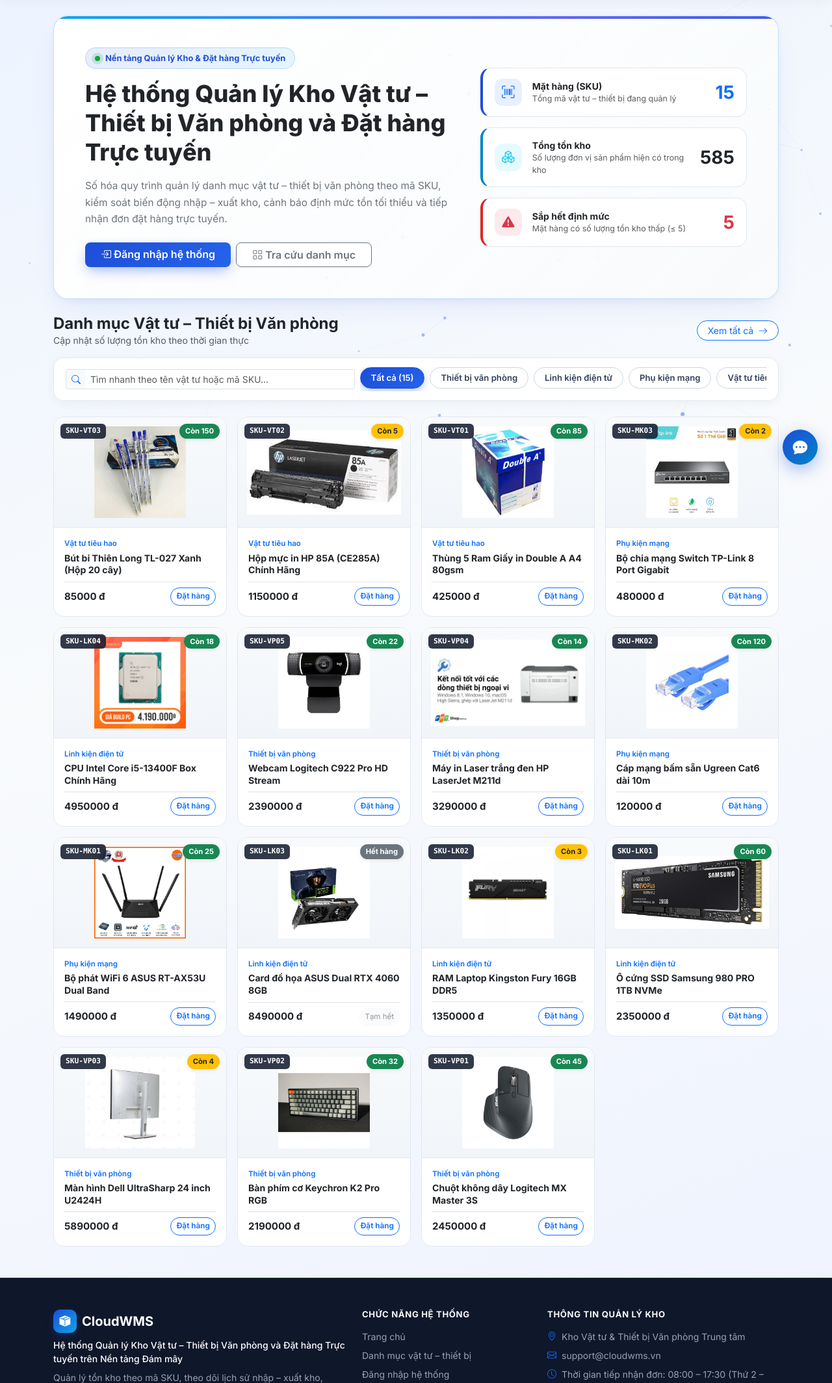
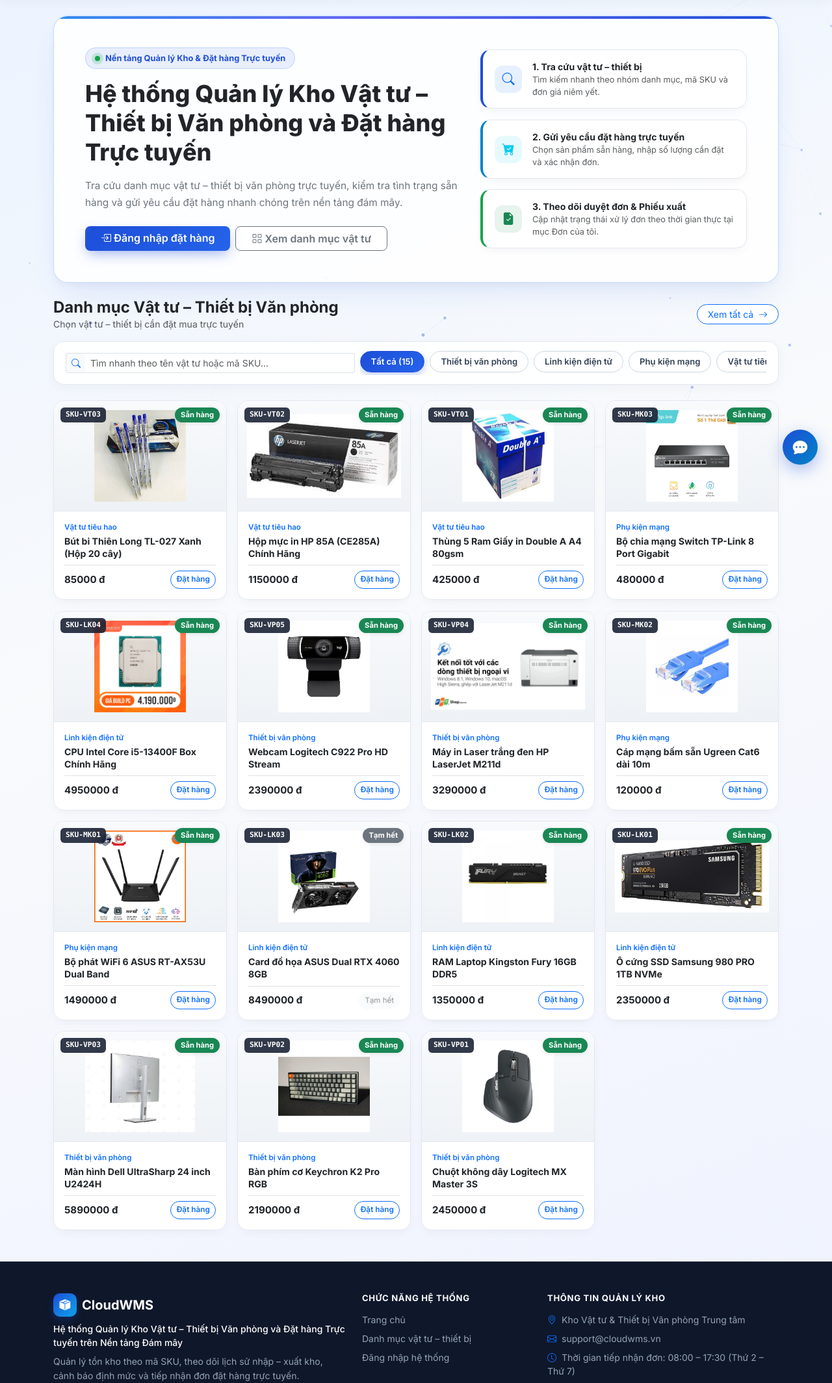
Before and after one commit to dtc235200292-star/cloudwms-nhom10, a Django app: page / in a window 1280 px wide. Shown: the part 63-2191 px from the top of the page at 65% size. Run offline with Django 4.2, Linux system fonts and the light colour scheme; data comes from the database, SQL or seed files in the repository.

Commit message:
Update home.html

```diff
--- a/NHOM10/warehouse_full-master/warehouse_full-master/templates/inventory/home.html
+++ b/NHOM10/warehouse_full-master/warehouse_full-master/templates/inventory/home.html
@@ -4,12 +4,14 @@
 
 {% block extra_css %}
 <style>
-    /* Hero Banner tập trung thông tin đề tài + hiệu ứng ánh sáng viền */
+    /* Khối trung tâm 3D Glassmorphism */
     .hero-focus-panel {
-        background: linear-gradient(135deg, rgba(255, 255, 255, 0.96) 0%, rgba(248, 250, 252, 0.92) 100%);
-        border: 1px solid rgba(191, 219, 254, 0.9);
+        background: rgba(255, 255, 255, 0.86);
+        backdrop-filter: blur(18px);
+        -webkit-backdrop-filter: blur(18px);
+        border: 1px solid rgba(191, 219, 254, 0.95);
         border-radius: 22px;
-        box-shadow: 0 20px 45px -15px rgba(29, 78, 216, 0.12), 0 4px 12px rgba(15, 23, 42, 0.04);
+        box-shadow: 0 22px 48px -16px rgba(29, 78, 216, 0.14), 0 4px 14px rgba(15, 23, 42, 0.04);
         position: relative;
         overflow: hidden;
     }
@@ -22,7 +24,7 @@
         height: 4px;
         background: linear-gradient(90deg, #1D4ED8, #0EA5E9, #6366F1, #1D4ED8);
         background-size: 200% 100%;
-        animation: gradientFlow 5s linear infinite;
+        animation: gradientFlow 4.5s linear infinite;
     }
     @keyframes gradientFlow {
         0% { background-position: 0% 50%; }
@@ -33,7 +35,7 @@
         display: inline-flex;
         align-items: center;
         gap: 8px;
-        background: linear-gradient(90deg, rgba(29, 78, 216, 0.1), rgba(14, 165, 233, 0.1));
+        background: rgba(29, 78, 216, 0.09);
         border: 1px solid rgba(59, 130, 246, 0.25);
         color: #1D4ED8;
         padding: 6px 14px;
@@ -55,7 +57,7 @@
         100% { box-shadow: 0 0 0 0 rgba(22, 163, 74, 0); }
     }
 
-    /* Nút bấm chính có hiệu ứng ánh sáng lướt (Shimmer) */
+    /* Nút bấm hiệu ứng ánh sáng lướt */
     .btn-shimmer {
         position: relative;
         overflow: hidden;
@@ -66,7 +68,7 @@
     }
     .btn-shimmer:hover {
         transform: translateY(-2px);
-        box-shadow: 0 12px 26px -4px rgba(29, 78, 216, 0.52);
+        box-shadow: 0 12px 26px -4px rgba(29, 78, 216, 0.55);
     }
     .btn-shimmer::after {
         content: "";
@@ -75,32 +77,38 @@
         left: -100%;
         width: 60%;
         height: 100%;
-        background: linear-gradient(90deg, transparent, rgba(255, 255, 255, 0.28), transparent);
+        background: linear-gradient(90deg, transparent, rgba(255, 255, 255, 0.3), transparent);
         transform: skewX(-20deg);
-        animation: shimmerMove 3.5s infinite;
+        animation: shimmerMove 3.2s infinite;
     }
     @keyframes shimmerMove {
         0% { left: -100%; }
         45%, 100% { left: 160%; }
     }
 
-    /* 3 Thẻ chỉ số KPI nổi khối tương tác */
+    /* Hiệu ứng thẻ 3D Perspective Tilt */
+    .tilt-3d-card {
+        transform-style: preserve-3d;
+        will-change: transform;
+        transition: transform 0.18s ease-out, box-shadow 0.25s ease, border-color 0.25s ease;
+    }
+
     .kpi-spotlight {
-        background: #FFFFFF;
+        background: rgba(255, 255, 255, 0.95);
         border: 1px solid #E2E8F0;
         border-radius: 16px;
-        padding: 16px 18px;
+        padding: 15px 18px;
         height: 100%;
-        position: relative;
-        transition: all 0.25s cubic-bezier(0.22, 1, 0.36, 1);
+        box-shadow: 0 6px 18px -6px rgba(15, 23, 42, 0.07);
     }
     .kpi-spotlight:hover {
-        transform: translateY(-4px);
-        box-shadow: 0 14px 28px -8px rgba(15, 23, 42, 0.12);
+        border-color: #93C5FD;
+        box-shadow: 0 16px 32px -8px rgba(29, 78, 216, 0.15);
     }
     .kpi-blue { border-left: 4px solid #1D4ED8; }
     .kpi-cyan { border-left: 4px solid #0284C7; }
     .kpi-red  { border-left: 4px solid #DC2626; }
+    .kpi-green { border-left: 4px solid #16A34A; }
 
     .kpi-icon-box {
         width: 42px;
@@ -115,8 +123,8 @@
 
     /* Thanh tìm kiếm & lọc danh mục */
     .filter-bar-card {
-        background: rgba(255, 255, 255, 0.92);
-        backdrop-filter: blur(10px);
+        background: rgba(255, 255, 255, 0.9);
+        backdrop-filter: blur(12px);
         border: 1px solid #E2E8F0;
         border-radius: 16px;
         padding: 14px 18px;
@@ -145,25 +153,24 @@
         box-shadow: 0 4px 12px rgba(29, 78, 216, 0.28);
     }
 
-    /* Thẻ sản phẩm có hiệu ứng zoom ảnh & nổi khối */
+    /* Thẻ sản phẩm 3D */
     .product-pro-card {
-        background: #FFFFFF;
+        background: rgba(255, 255, 255, 0.95);
         border: 1px solid #E2E8F0;
         border-radius: 16px;
         overflow: hidden;
         height: 100%;
         display: flex;
         flex-direction: column;
-        transition: transform 0.25s cubic-bezier(0.22, 1, 0.36, 1), box-shadow 0.25s ease, border-color 0.25s ease;
+        box-shadow: 0 6px 18px -6px rgba(15, 23, 42, 0.06);
     }
     .product-pro-card:hover {
-        transform: translateY(-5px);
         border-color: #60A5FA;
-        box-shadow: 0 18px 34px -10px rgba(29, 78, 216, 0.16);
+        box-shadow: 0 20px 38px -12px rgba(29, 78, 216, 0.18);
     }
     .product-thumb {
         height: 170px;
-        background: linear-gradient(180deg, #F8FAFC 0%, #F1F5F9 100%);
+        background: linear-gradient(180deg, #F8FAFC 0%, #EEF2F6 100%);
         position: relative;
         display: flex;
         align-items: center;
@@ -179,7 +186,7 @@
         transition: transform 0.35s cubic-bezier(0.22, 1, 0.36, 1);
     }
     .product-pro-card:hover .product-thumb img {
-        transform: scale(1.08);
+        transform: scale(1.09) translateY(-2px);
     }
     .sku-tag {
         position: absolute;
@@ -230,7 +237,7 @@
 {% endblock %}
 
 {% block content %}
-<!-- 1. KHỐI TRUNG TÂM ĐÚNG ĐỀ TÀI & CHỈ SỐ TỒN KHO THỜI GIAN THỰC -->
+<!-- 1. KHỐI TRUNG TÂM TÁCH BIỆT VAI TRÒ KHÁCH HÀNG VS QUẢN TRỊ VIÊN -->
 <section class="hero-focus-panel p-4 p-lg-5 mb-4 fade-up-enter">
     <div class="row g-4 align-items-center">
         <div class="col-lg-7">
@@ -238,11 +245,15 @@
                 <span class="pulse-dot"></span>
                 <span>Nền tảng Quản lý Kho & Đặt hàng Trực tuyến</span>
             </div>
-            <h1 class="fw-extrabold text-dark mb-3" style="font-size: clamp(1.5rem, 2.9vw, 2.25rem); line-height: 1.25; font-weight: 800;">
+            <h1 class="text-dark mb-3" style="font-size: clamp(1.5rem, 2.9vw, 2.25rem); line-height: 1.25; font-weight: 800;">
                 Hệ thống Quản lý Kho Vật tư – Thiết bị Văn phòng và Đặt hàng Trực tuyến
             </h1>
             <p class="text-secondary mb-4" style="font-size: 0.96rem; line-height: 1.65; max-width: 600px;">
-                Số hóa quy trình quản lý danh mục vật tư – thiết bị văn phòng theo mã SKU, kiểm soát biến động nhập – xuất kho, cảnh báo định mức tồn tối thiểu và tiếp nhận đơn đặt hàng trực tuyến.
+                {% if user.is_authenticated and user.is_staff %}
+                    Theo dõi tồn kho vật tư – thiết bị văn phòng theo mã SKU, quản lý phiếu nhập – xuất kho, giám sát cảnh báo định mức và phê duyệt đơn đặt hàng trực tuyến.
+                {% else %}
+                    Tra cứu danh mục vật tư – thiết bị văn phòng trực tuyến, kiểm tra tình trạng sẵn hàng và gửi yêu cầu đặt hàng nhanh chóng trên nền tảng đám mây.
+                {% endif %}
             </p>
 
             <div class="d-flex flex-wrap gap-2">
@@ -264,20 +275,22 @@
                     {% endif %}
                 {% else %}
                     <a href="{% url 'login' %}" class="btn btn-primary btn-shimmer px-4 py-2.5 fw-semibold rounded-3">
-                        <i class="bi bi-box-arrow-in-right me-1"></i>Đăng nhập hệ thống
+                        <i class="bi bi-box-arrow-in-right me-1"></i>Đăng nhập đặt hàng
                     </a>
                     <a href="#catalog-section" class="btn btn-outline-secondary px-4 py-2.5 fw-semibold rounded-3 bg-white">
-                        <i class="bi bi-grid me-1"></i>Tra cứu danh mục
+                        <i class="bi bi-grid me-1"></i>Xem danh mục vật tư
                     </a>
                 {% endif %}
             </div>
         </div>
 
-        <!-- 3 Thẻ chỉ số cốt lõi có hiệu ứng đếm số -->
+        <!-- CỘT PHẢI: CHỈ HIỂN THỊ DỮ LIỆU NỘI BỘ CHO ADMIN; KHÁCH HÀNG XEM QUY TRÌNH ĐẶT HÀNG -->
         <div class="col-lg-5">
+            {% if user.is_authenticated and user.is_staff %}
+            <!-- Dành riêng cho Quản trị viên kho -->
             <div class="row g-3">
                 <div class="col-4 col-lg-12">
-                    <div class="kpi-spotlight kpi-blue d-flex flex-column flex-lg-row justify-content-between align-items-lg-center gap-2">
+                    <div class="kpi-spotlight kpi-blue tilt-3d-card d-flex flex-column flex-lg-row justify-content-between align-items-lg-center gap-2">
                         <div class="d-flex align-items-center gap-3">
                             <span class="kpi-icon-box bg-primary bg-opacity-10 text-primary d-none d-lg-inline-flex">
                                 <i class="bi bi-upc-scan"></i>
@@ -292,14 +305,14 @@
                 </div>
 
                 <div class="col-4 col-lg-12">
-                    <div class="kpi-spotlight kpi-cyan d-flex flex-column flex-lg-row justify-content-between align-items-lg-center gap-2">
+                    <div class="kpi-spotlight kpi-cyan tilt-3d-card d-flex flex-column flex-lg-row justify-content-between align-items-lg-center gap-2">
                         <div class="d-flex align-items-center gap-3">
                             <span class="kpi-icon-box bg-info bg-opacity-10 text-info d-none d-lg-inline-flex">
                                 <i class="bi bi-boxes"></i>
                             </span>
                             <div>
                                 <div class="text-dark fw-bold small">Tổng tồn kho</div>
-                                <div class="text-muted d-none d-lg-block" style="font-size: 0.78rem;">Số lượng đơn vị sản phẩm hiện có trong kho</div>
+                                <div class="text-muted d-none d-lg-block" style="font-size: 0.78rem;">Số lượng đơn vị sản phẩm hiện có</div>
                             </div>
                         </div>
                         <div class="fs-3 fw-bold text-dark count-up" data-target="{{ total_stock }}">{{ total_stock }}</div>
@@ -307,20 +320,60 @@
                 </div>
 
                 <div class="col-4 col-lg-12">
-                    <div class="kpi-spotlight kpi-red d-flex flex-column flex-lg-row justify-content-between align-items-lg-center gap-2">
+                    <div class="kpi-spotlight kpi-red tilt-3d-card d-flex flex-column flex-lg-row justify-content-between align-items-lg-center gap-2">
                         <div class="d-flex align-items-center gap-3">
                             <span class="kpi-icon-box bg-danger bg-opacity-10 text-danger d-none d-lg-inline-flex">
                                 <i class="bi bi-exclamation-triangle-fill"></i>
                             </span>
                             <div>
                                 <div class="text-dark fw-bold small">Sắp hết định mức</div>
-                                <div class="text-muted d-none d-lg-block" style="font-size: 0.78rem;">Mặt hàng có số lượng tồn kho thấp (≤ 5)</div>
+                                <div class="text-muted d-none d-lg-block" style="font-size: 0.78rem;">Mặt hàng có tồn kho thấp (≤ 5)</div>
                             </div>
                         </div>
                         <div class="fs-3 fw-bold text-danger count-up" data-target="{{ low_stock_count }}">{{ low_stock_count }}</div>
                     </div>
                 </div>
             </div>
+            {% else %}
+            <!-- Dành riêng cho Khách hàng (Ẩn hoàn toàn số liệu tồn kho nội bộ) -->
+            <div class="row g-3">
+                <div class="col-12">
+                    <div class="kpi-spotlight kpi-blue tilt-3d-card d-flex align-items-center gap-3">
+                        <span class="kpi-icon-box bg-primary bg-opacity-10 text-primary">
+                            <i class="bi bi-search"></i>
+                        </span>
+                        <div>
+                            <div class="text-dark fw-bold small">1. Tra cứu vật tư – thiết bị</div>
+                            <div class="text-muted" style="font-size: 0.8rem;">Tìm kiếm nhanh theo nhóm danh mục, mã SKU và đơn giá niêm yết.</div>
+                        </div>
+                    </div>
+                </div>
+
+                <div class="col-12">
+                    <div class="kpi-spotlight kpi-cyan tilt-3d-card d-flex align-items-center gap-3">
+                        <span class="kpi-icon-box bg-info bg-opacity-10 text-info">
+                            <i class="bi bi-cart-check-fill"></i>
+                        </span>
+                        <div>
+                            <div class="text-dark fw-bold small">2. Gửi yêu cầu đặt hàng trực tuyến</div>
+                            <div class="text-muted" style="font-size: 0.8rem;">Chọn sản phẩm sẵn hàng, nhập số lượng cần đặt và xác nhận đơn.</div>
+                        </div>
+                    </div>
+                </div>
+
+                <div class="col-12">
+                    <div class="kpi-spotlight kpi-green tilt-3d-card d-flex align-items-center gap-3">
+                        <span class="kpi-icon-box bg-success bg-opacity-10 text-success">
+                            <i class="bi bi-file-earmark-check-fill"></i>
+                        </span>
+                        <div>
+                            <div class="text-dark fw-bold small">3. Theo dõi duyệt đơn & Phiếu xuất</div>
+                            <div class="text-muted" style="font-size: 0.8rem;">Cập nhật trạng thái xử lý đơn theo thời gian thực tại mục Đơn của tôi.</div>
+                        </div>
+                    </div>
+                </div>
+            </div>
+            {% endif %}
         </div>
     </div>
 </section>
@@ -330,14 +383,20 @@
     <div class="d-flex flex-column flex-md-row justify-content-between align-items-md-center gap-2 mb-3">
         <div>
             <h4 class="fw-bold mb-0 text-dark">Danh mục Vật tư – Thiết bị Văn phòng</h4>
-            <p class="text-muted small mb-0">Cập nhật số lượng tồn kho theo thời gian thực</p>
+            <p class="text-muted small mb-0">
+                {% if user.is_authenticated and user.is_staff %}
+                    Theo dõi số lượng tồn kho từng mặt hàng theo thời gian thực
+                {% else %}
+                    Chọn vật tư – thiết bị cần đặt mua trực tuyến
+                {% endif %}
+            </p>
         </div>
         <a href="{% url 'product_list' %}" class="btn btn-outline-primary btn-sm rounded-pill px-3 align-self-start align-self-md-auto bg-white">
             Xem tất cả <i class="bi bi-arrow-right ms-1"></i>
         </a>
     </div>
 
-    <!-- Thanh tìm kiếm & lọc danh mục (Đã gộp trùng "Phụ kiện mạng") -->
+    <!-- Thanh tìm kiếm & lọc danh mục -->
     <div class="filter-bar-card mb-4">
         <div class="row g-2 align-items-center">
             <div class="col-lg-5">
@@ -357,21 +416,31 @@
         </div>
     </div>
 
-    <!-- Lưới sản phẩm: 2 cột trên điện thoại, 3 cột trên tablet, 4 cột trên máy tính -->
+    <!-- Lưới sản phẩm 3D -->
     <div class="row g-3" id="homeProductGrid">
         {% for p in products %}
         <div class="col-6 col-md-4 col-lg-3 product-grid-item"
              data-name="{{ p.name|lower }} {{ p.sku|lower }}"
              data-cat="{{ p.category.name|default:'none'|lower|striptags }}">
-            <div class="product-pro-card">
+            <div class="product-pro-card tilt-3d-card">
                 <div class="product-thumb">
                     <span class="sku-tag">{{ p.sku }}</span>
-                    {% if p.quantity > 5 %}
-                        <span class="stock-tag bg-success text-white">Còn {{ p.quantity }}</span>
-                    {% elif p.quantity > 0 %}
-                        <span class="stock-tag bg-warning text-dark">Còn {{ p.quantity }}</span>
+
+                    <!-- Phân quyền nhãn tồn kho: Admin thấy số lượng chi tiết, Khách chỉ thấy Sẵn hàng / Tạm hết -->
+                    {% if user.is_authenticated and user.is_staff %}
+                        {% if p.quantity > 5 %}
+                            <span class="stock-tag bg-success text-white">Còn {{ p.quantity }}</span>
+                        {% elif p.quantity > 0 %}
+                            <span class="stock-tag bg-warning text-dark">Còn {{ p.quantity }}</span>
+                        {% else %}
+                            <span class="stock-tag bg-secondary text-white">Hết hàng</span>
+                        {% endif %}
                     {% else %}
-                        <span class="stock-tag bg-secondary text-white">Hết hàng</span>
+                        {% if p.quantity > 0 %}
+                            <span class="stock-tag bg-success text-white">Sẵn hàng</span>
+                        {% else %}
+                            <span class="stock-tag bg-secondary text-white">Tạm hết</span>
+                        {% endif %}
                     {% endif %}
 
                     {% if p.image %}
@@ -431,7 +500,7 @@
 {% block extra_js %}
 <script>
     document.addEventListener("DOMContentLoaded", function () {
-        // 1. Hiệu ứng đếm số tự động cho các chỉ số KPI
+        // 1. Hiệu ứng đếm số KPI (cho Admin)
         document.querySelectorAll(".count-up").forEach(el => {
             const target = parseInt(el.getAttribute("data-target") || "0", 10);
             if (isNaN(target) || target <= 0) return;
@@ -451,7 +520,26 @@
             requestAnimationFrame(step);
         });
 
-        // 2. Lọc danh mục (chuẩn hóa khoảng trắng/hoa thường) & tìm kiếm trực tiếp
+        // 2. Hiệu ứng nghiêng nổi khối 3D Perspective Tilt khi di chuột trên Desktop
+        if (window.matchMedia("(hover: hover) and (pointer: fine)").matches) {
+            document.querySelectorAll(".tilt-3d-card").forEach(card => {
+                card.addEventListener("mousemove", function (e) {
+                    const rect = card.getBoundingClientRect();
+                    const x = e.clientX - rect.left;
+                    const y = e.clientY - rect.top;
+                    const centerX = rect.width / 2;
+                    const centerY = rect.height / 2;
+                    const rotateX = ((y - centerY) / centerY) * -5;
+                    const rotateY = ((x - centerX) / centerX) * 5;
+                    card.style.transform = `perspective(900px) rotateX(${rotateX.toFixed(2)}deg) rotateY(${rotateY.toFixed(2)}deg) translateY(-4px)`;
+                });
+                card.addEventListener("mouseleave", function () {
+                    card.style.transform = "perspective(900px) rotateX(0deg) rotateY(0deg) translateY(0)";
+                });
+            });
+        }
+
+        // 3. Lọc danh mục & tìm kiếm trực tiếp
         const searchInput = document.getElementById("homeProductSearch");
         const catButtons = document.querySelectorAll(".cat-filter-btn");
         const items = document.querySelectorAll(".product-grid-item");
```
